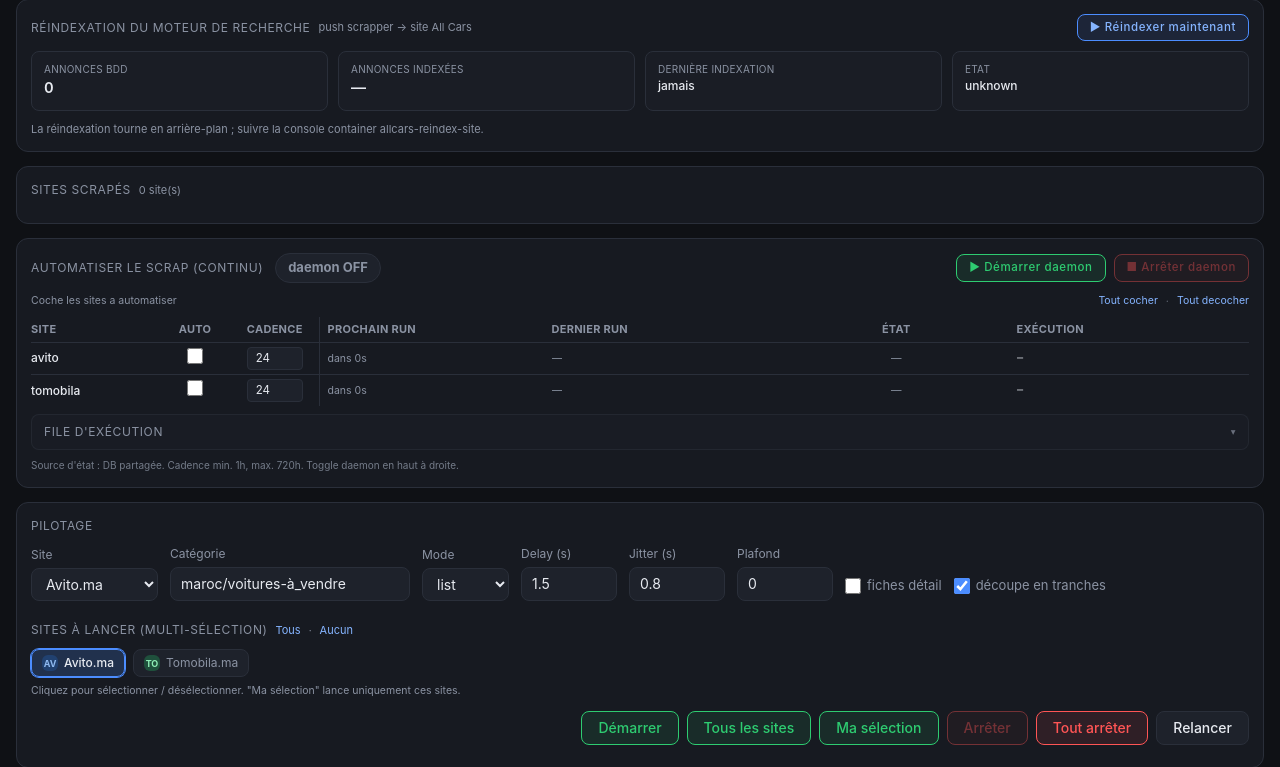
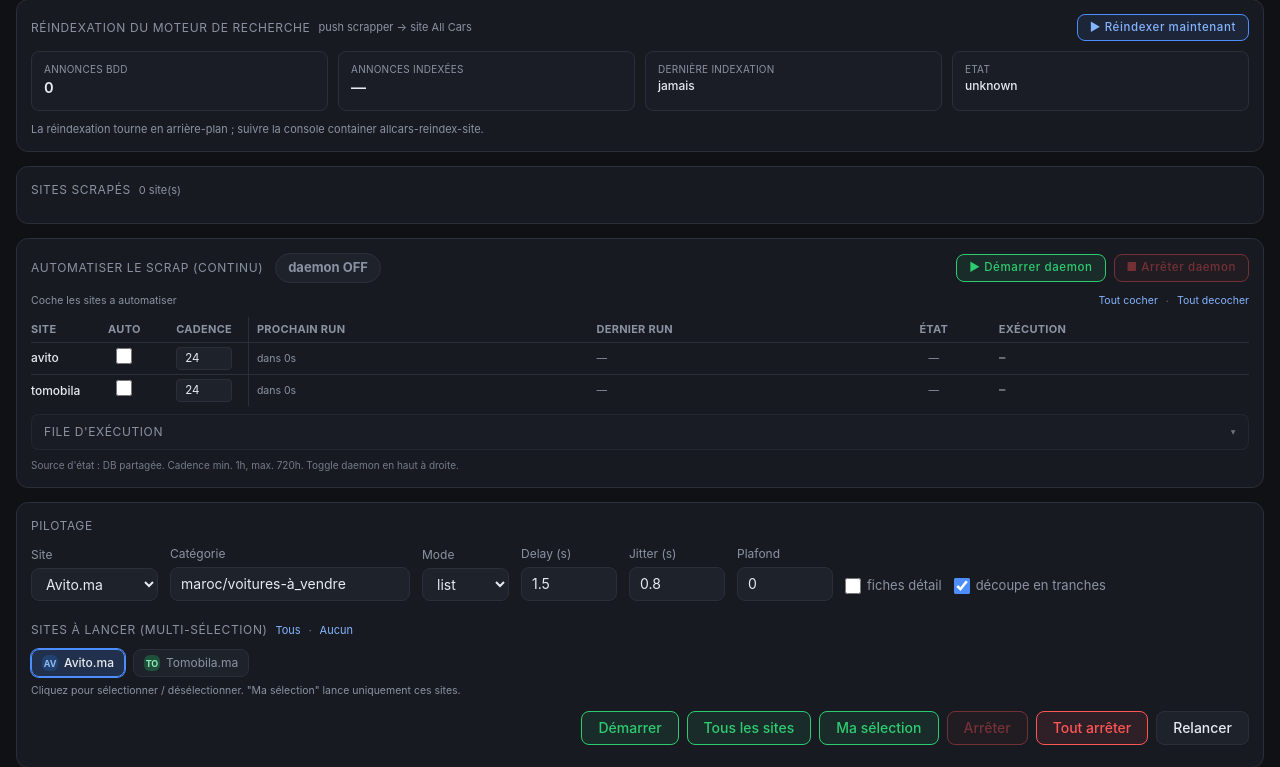
Before and after one commit to nabilsadki/allcars-scraper, a Flask app: page /tracking in a window 1280 px wide. Shown: the part 272-1039 px from the top of the page. Run offline with Flask 3, Linux system fonts and the light colour scheme; data that the repository does not hold is empty; style sheets or scripts are compiled from the project's sources.

Commit message:
Tracking auto table: Site column shrink-to-fit (max text width), sticky offsets measured at runtime

```diff
--- a/services/web/templates/tracking.html
+++ b/services/web/templates/tracking.html
@@ -184,16 +184,11 @@
     </div>
   </div>
   <div class="overflow-x-auto -mx-1 px-1">
-  <table class="w-full min-w-[760px] table-fixed text-[13px] border-collapse mb-2">
-    <colgroup>
-      <col class="w-[128px]">
-      <col class="w-[80px]">
-      <col class="w-[80px]">
-    </colgroup>
+  <table id="auto-table" class="w-full min-w-[640px] text-[13px] border-collapse mb-2">
     <thead><tr class="text-[11px] text-muted uppercase tracking-wide">
-      <th class="text-left py-1 pr-2 whitespace-nowrap sticky left-0 z-30 bg-panel">Site</th>
-      <th class="py-1 pr-2 text-center whitespace-nowrap sticky left-[128px] z-30 bg-panel">Auto</th>
-      <th class="py-1 pr-2 text-center whitespace-nowrap sticky left-[208px] z-30 bg-panel border-r border-line">Cadence</th>
+      <th class="text-left py-1 pr-2 whitespace-nowrap w-[1%] sticky left-0 z-30 bg-panel">Site</th>
+      <th class="py-1 pr-2 text-center whitespace-nowrap w-[80px] sticky z-30 bg-panel" style="left:var(--fz-site,128px)">Auto</th>
+      <th class="py-1 pr-2 text-center whitespace-nowrap w-[80px] sticky z-30 bg-panel border-r border-line" style="left:calc(var(--fz-site,128px) + var(--fz-auto,80px))">Cadence</th>
       <th class="py-1 pr-2 pl-2 text-left whitespace-nowrap">Prochain run</th>
       <th class="py-1 pr-2 text-left whitespace-nowrap">Dernier run</th>
       <th class="py-1 pr-2 text-center whitespace-nowrap">État</th>
@@ -1132,6 +1127,18 @@ function relTime(str) {
   return diff >= 0 ? ('dans ' + lab) : ('il y a ' + lab);
 }
 
+function syncFrozenColumns() {
+  // largeur des colonnes figees mesuree sur l'en-tete : la colonne Site
+  // prend la largeur de son contenu le plus long, les suivantes s'y collent.
+  const tbl = document.getElementById('auto-table');
+  if (!tbl) return;
+  const ths = tbl.querySelectorAll('thead th');
+  if (ths.length < 3) return;
+  tbl.style.setProperty('--fz-site', ths[0].getBoundingClientRect().width + 'px');
+  tbl.style.setProperty('--fz-auto', ths[1].getBoundingClientRect().width + 'px');
+}
+window.addEventListener('resize', syncFrozenColumns);
+
 async function refreshAutomation() {
   try {
     const r = await fetch('/api/daemons/status');
@@ -1151,9 +1158,9 @@ async function refreshAutomation() {
     if (tb && d.schedules) {
       tb.innerHTML = d.schedules.map(s =>
         '<tr class="border-t border-line">' +
-        '<td class="py-1 pr-2 font-medium whitespace-nowrap overflow-hidden text-ellipsis sticky left-0 z-20 bg-panel">' + s.site + '</td>' +
-        '<td class="py-1 pr-2 text-center sticky left-[128px] z-20 bg-panel"><input type="checkbox" class="accent-accent w-4 h-4 auto-enable" data-site="' + s.site + '"' + (s.enabled ? ' checked' : '') + '></td>' +
-        '<td class="py-1 pr-2 text-center sticky left-[208px] z-20 bg-panel border-r border-line"><input type="number" min="1" max="720" value="' + s.cadence_hours + '" class="w-14 bg-panel2 border border-line rounded px-2 py-0.5 text-[11.5px] auto-cadence" data-site="' + s.site + '"></td>' +
+        '<td class="py-1 pr-2 font-medium whitespace-nowrap sticky left-0 z-20 bg-panel">' + s.site + '</td>' +
+        '<td class="py-1 pr-2 text-center sticky z-20 bg-panel" style="left:var(--fz-site,128px)"><input type="checkbox" class="accent-accent w-4 h-4 auto-enable" data-site="' + s.site + '"' + (s.enabled ? ' checked' : '') + '></td>' +
+        '<td class="py-1 pr-2 text-center sticky z-20 bg-panel border-r border-line" style="left:calc(var(--fz-site,128px) + var(--fz-auto,80px))"><input type="number" min="1" max="720" value="' + s.cadence_hours + '" class="w-14 bg-panel2 border border-line rounded px-2 py-0.5 text-[11.5px] auto-cadence" data-site="' + s.site + '"></td>' +
         '<td class="py-1 pr-2 pl-2 text-[10.5px] text-muted whitespace-nowrap overflow-hidden text-ellipsis" title="' + (s.next_due || '') + '">' + relTime(s.next_due) + '</td>' +
         '<td class="py-1 pr-2 text-[10.5px] text-muted whitespace-nowrap overflow-hidden text-ellipsis" title="' + (s.last_success_at || '') + '">' + relTime(s.last_success_at) + '</td>' +
         '<td class="py-1 pr-2 text-center text-[10.5px] text-muted whitespace-nowrap overflow-hidden text-ellipsis">' + (s.last_mode || '—') + '</td>' +
@@ -1167,6 +1174,7 @@ async function refreshAutomation() {
           refreshAutomation();
         });
       });
+      syncFrozenColumns();
       tb.querySelectorAll('.auto-cadence').forEach(inp => {
         inp.addEventListener('change', async () => {
           await fetch('/api/schedule/cadence', {method:'POST', headers:{'Content-Type':'application/json'},
```
